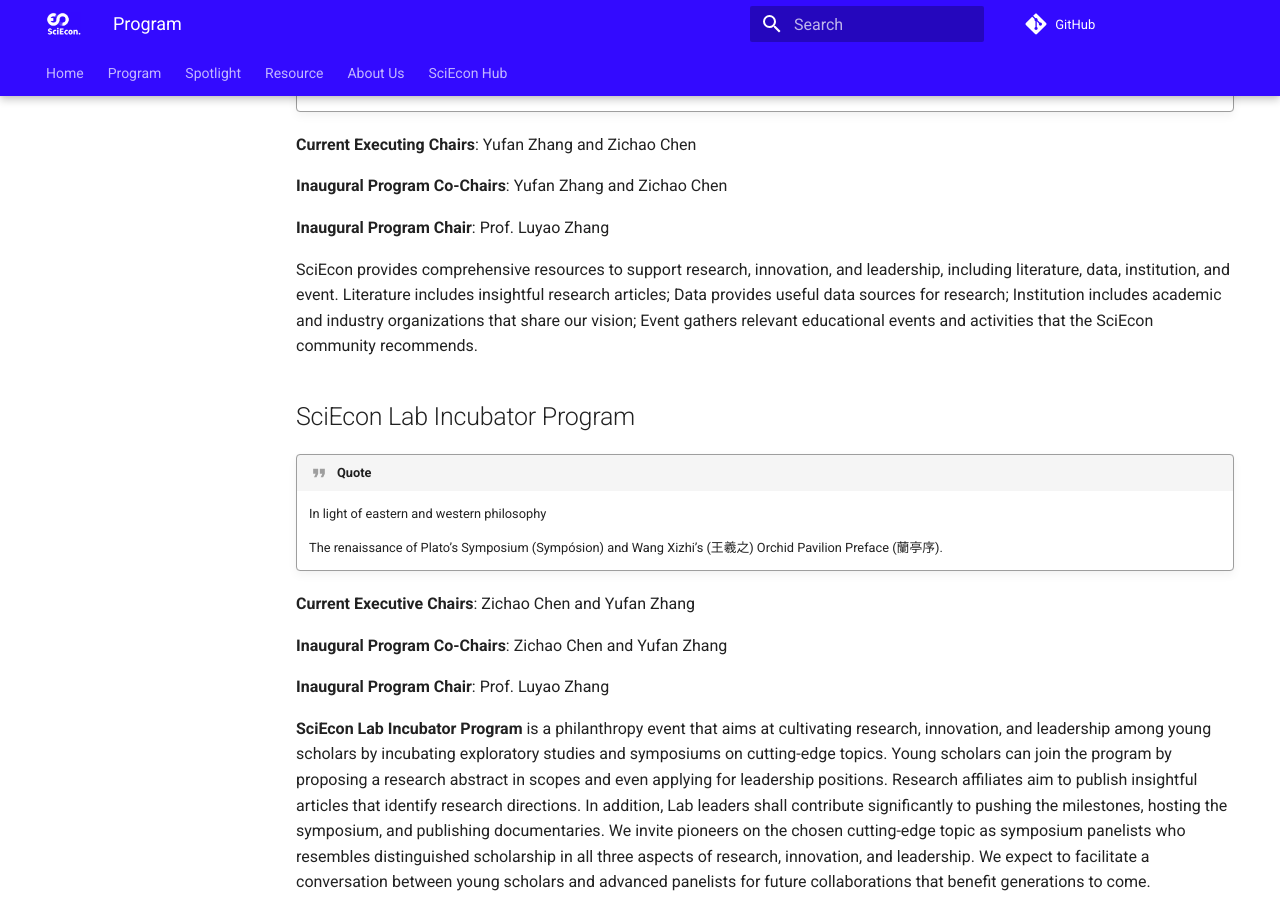
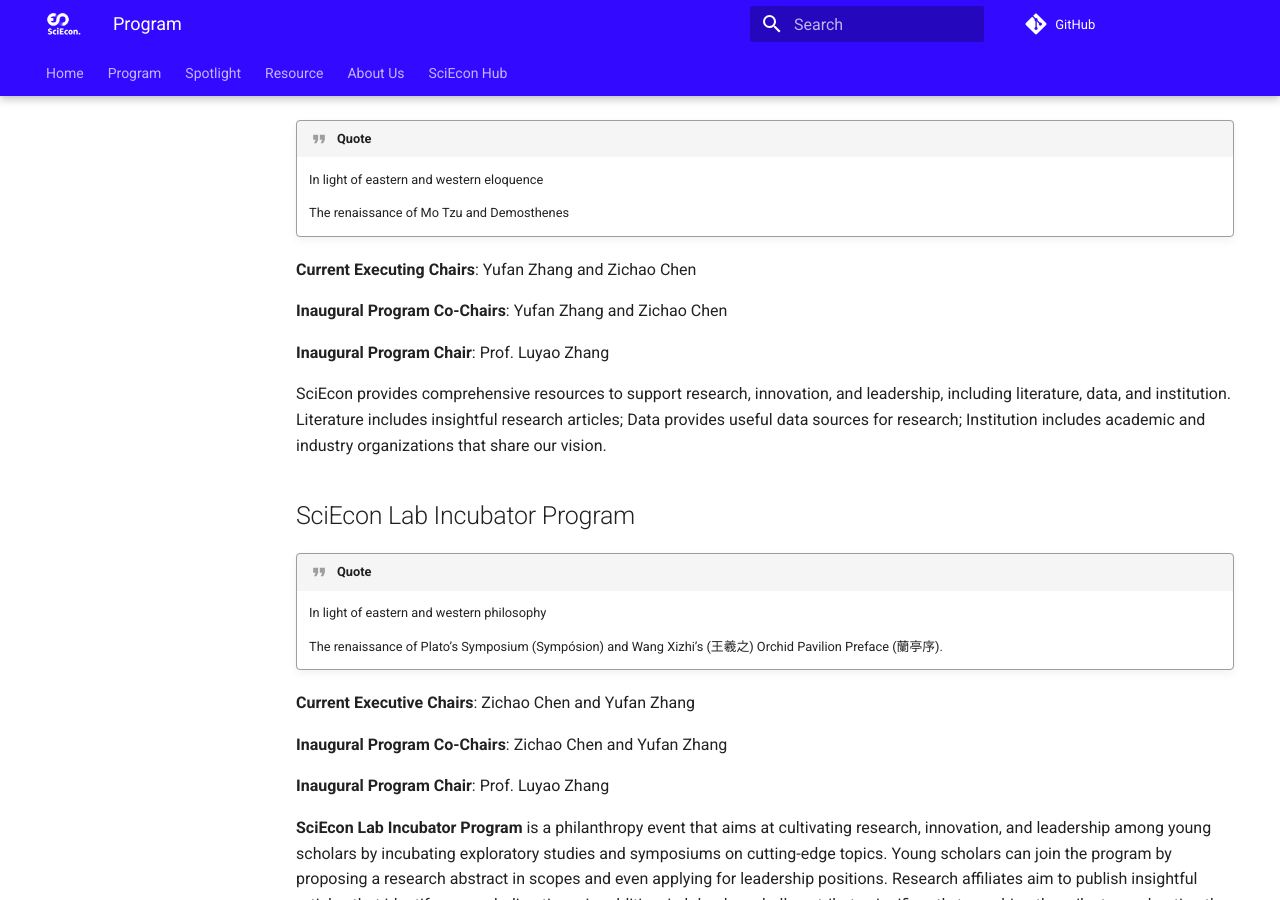
Before and after one commit to SciEcon/SciEcon-Website, an MkDocs documentation site: the page built from docs/program.md, in a window 1280 px wide and 900 px high, scrolled down 3804 px. Built offline with MkDocs 1.6.1 and Material for MkDocs 9.7.7, drawn with Linux system fonts in a browser that asks for light colours; comment, search, counter and statistics services are not loaded; some of the changed text lies outside the part shown.

Commit message:
sync with documents

```diff
--- a/docs/program.md
+++ b/docs/program.md
@@ -146,7 +152,7 @@ Event Series (To be launched): `SciEcon Design`,  `NFT collections` of AI genera
 
 **Inaugural Program Chair**: Prof. Luyao Zhang
 
-SciEcon provides comprehensive resources to support research, innovation, and leadership, including literature, data, institution, and event. Literature includes insightful research articles; Data provides useful data sources for research; Institution includes academic and industry organizations that share our vision; Event gathers relevant educational events and activities that the SciEcon community recommends.
+SciEcon provides comprehensive resources to support research, innovation, and leadership, including literature, data, and institution. Literature includes insightful research articles; Data provides useful data sources for research; Institution includes academic and industry organizations that share our vision.
 
 ## SciEcon Lab Incubator Program
 
```
Also changed, not shown: other parts of docs/program.md (+6 -0 lines), docs/Resources.md (+1 -1 lines), site/Program/index.html, site/Resources/index.html, site/search/search_index.json, 1 other file.
